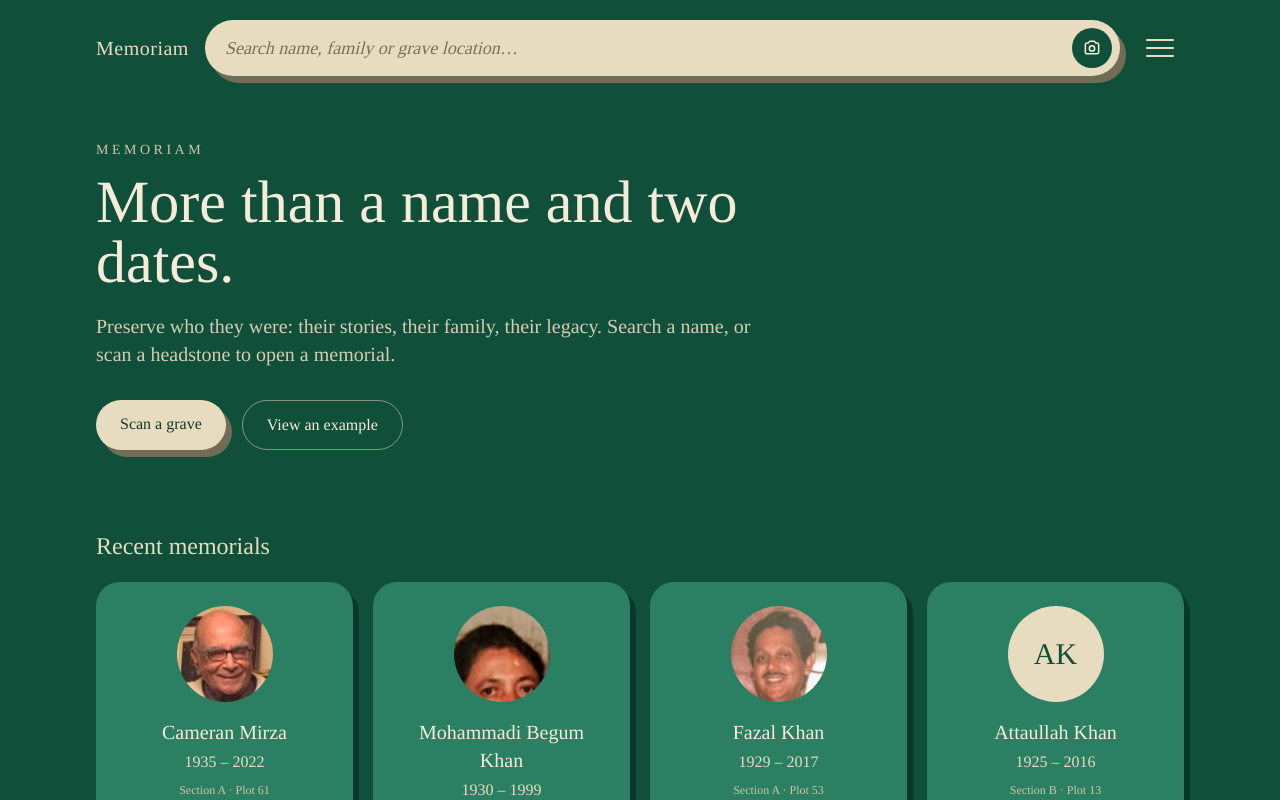
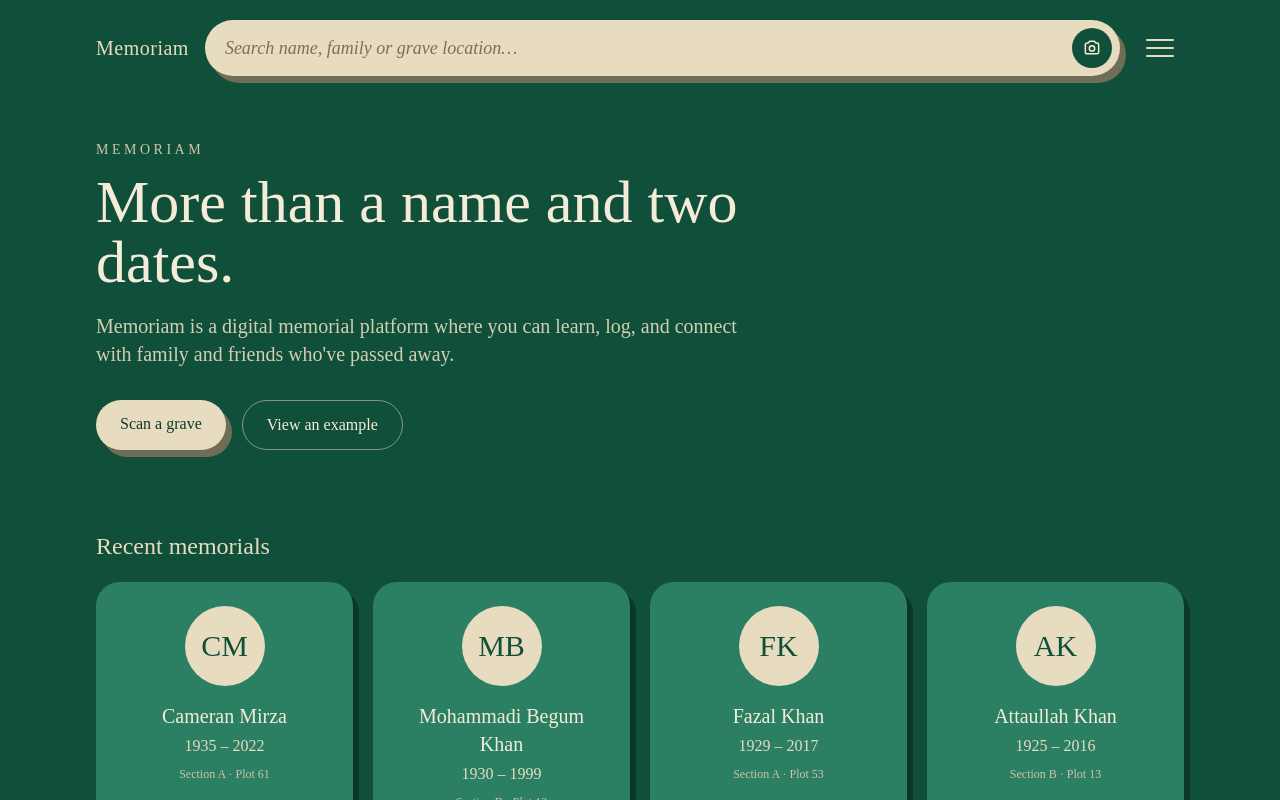
Before and after one commit to MohsenMrza/memoriam, a Next.js app: page / in a window 1280 px wide. Shown: the top 800 px of the page. Built offline with nearby package versions, Linux system fonts and the light colour scheme.

Commit message:
backtracked

```diff
--- a/app/layout.jsx
+++ b/app/layout.jsx
@@ -1,15 +1,4 @@
 import "./globals.css";
-import { Tinos } from "next/font/google";
-
-// Tinos is a free font that looks identical to Times New Roman. Phones don't
-// ship with Times New Roman, so we load this one for every device.
-const tinos = Tinos({
-  subsets: ["latin"],
-  weight: ["400", "700"],
-  style: ["normal", "italic"],
-  display: "swap",
-  variable: "--font-tinos",
-});
 
 export const metadata = {
   title: "Memoriam",
@@ -25,7 +14,7 @@ export const viewport = {
 
 export default function RootLayout({ children }) {
   return (
-    <html lang="en" className={tinos.variable}>
+    <html lang="en">
       <body className="min-h-screen">{children}</body>
     </html>
   );
--- a/app/page.jsx
+++ b/app/page.jsx
@@ -15,8 +15,8 @@ export default function Home() {
             More than a name and two dates.
           </h1>
           <p className="mt-5 text-lg text-sand-200/90 md:text-xl">
-            Preserve who they were: their stories, their family, their
-            legacy. Search a name, or scan a headstone to open a memorial.
+            Memoriam is a digital memorial platform where you can learn, log, and connect with family
+            and friends who've passed away.
           </p>
           <div className="mt-8 flex flex-wrap gap-4">
             <Link
@@ -43,21 +43,12 @@ export default function Home() {
                   href={`/memorial/${m.id}`}
                   className="card flex h-full flex-col items-center p-6 text-center transition hover:-translate-y-1"
                 >
-                  <span className="grid h-24 w-24 place-items-center overflow-hidden rounded-full bg-sand-200 font-serif text-3xl text-forest-900">
-                    {m.photo ? (
-                      // eslint-disable-next-line @next/next/no-img-element
-                      <img
-                        src={m.photo}
-                        alt={`Portrait of ${m.name}`}
-                        className="h-full w-full object-cover"
-                      />
-                    ) : (
-                      m.name
-                        .split(" ")
-                        .map((p) => p[0])
-                        .slice(0, 2)
-                        .join("")
-                    )}
+                  <span className="grid h-20 w-20 place-items-center rounded-full bg-sand-200 font-serif text-3xl text-forest-900">
+                    {m.name
+                      .split(" ")
+                      .map((p) => p[0])
+                      .slice(0, 2)
+                      .join("")}
                   </span>
                   <span className="mt-4 font-serif text-xl">{m.name}</span>
                   <span className="mt-1 text-sand-200">
--- a/tailwind.config.js
+++ b/tailwind.config.js
@@ -23,8 +23,8 @@ module.exports = {
         },
       },
       fontFamily: {
-        serif: ["var(--font-tinos)", "Times New Roman", "Times", "serif"],
-        sans: ["var(--font-tinos)", "Times New Roman", "Times", "serif"],
+        serif: ["var(--font-serif)", "Georgia", "serif"],
+        sans: ["var(--font-sans)", "system-ui", "sans-serif"],
       },
       boxShadow: {
         // The offset "stacked card" look from the mockup
```
